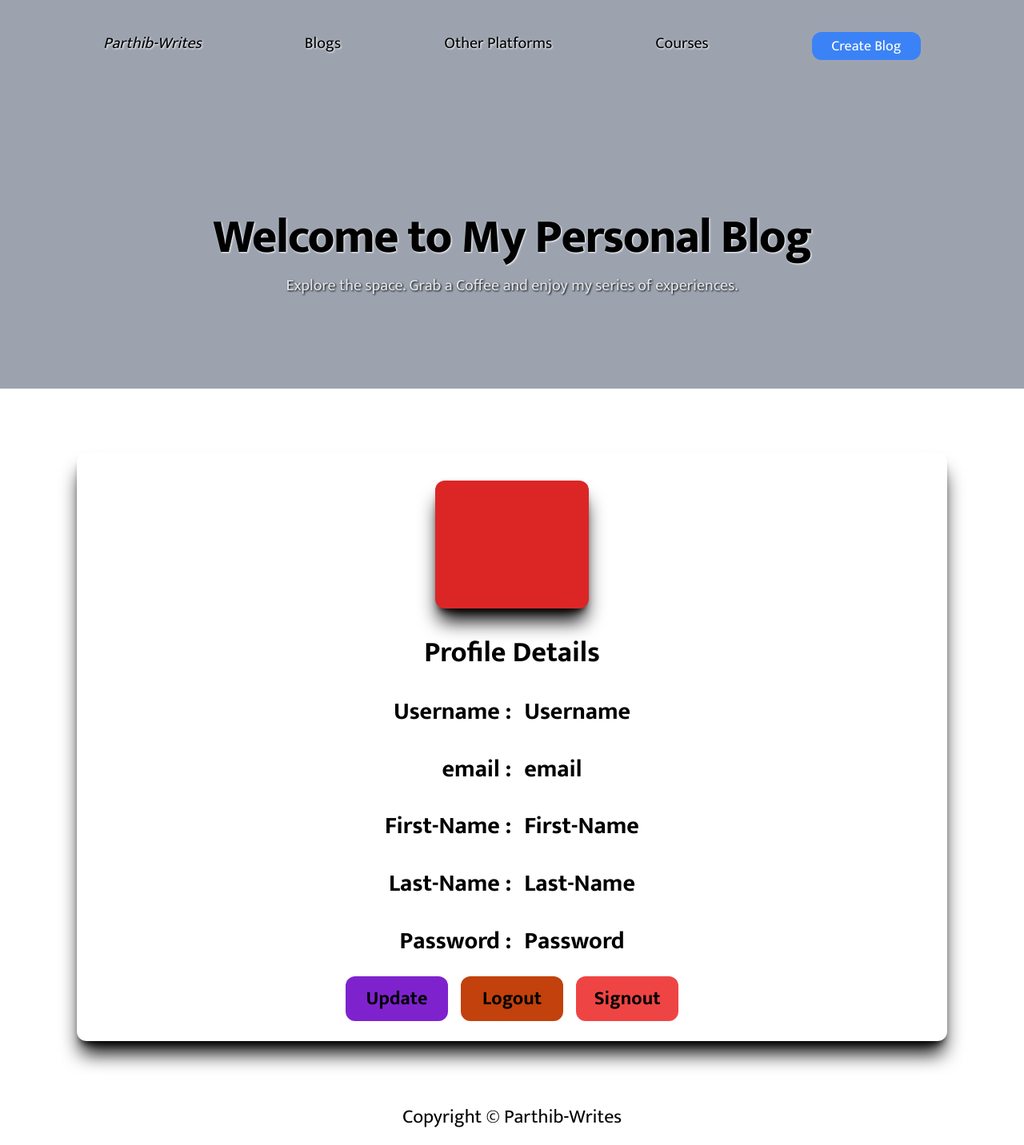
After one commit to PARTHIB-DEB/PARTHIB-WRITES, a Django app: page /blogs/profile/ in a window 1280 px wide. The commit adds this page. Shown: the whole page at 80% size. Run offline with Django 5.2, Linux system fonts and the light colour scheme; the visitor is signed in with stand-in values (Sample User, id 1); some libraries are stand-ins or nearby versions.

Commit message:
Add : Profile Template

```diff
--- a/blog/settings.py
+++ b/blog/settings.py
@@ -89,6 +89,9 @@ DATABASES = {
         'PASSWORD': 'pkblog',
         'HOST': '127.0.0.1',
         'PORT': '5432',
+        'TEST': {
+            'NAME': 'test_personal_blog',
+        }
     }
 }
 
--- /dev/null
+++ b/content/templates/content/profile.html
@@ -0,0 +1,41 @@
+{% extends "content/base.html" %}
+
+{% block title %}
+Profile
+{% endblock title %}
+
+{% block content %}
+
+<main class="h-[50rem] w-full flex justify-center items-center py-[2rem] px-[1rem] md:px-[6rem] lg:">
+    <div class="profile-card text-xl md:text-2xl lg:text-3xl font-bold h-full w-full rounded-xl shadow-black shadow-xl flex flex-col items-center justify-evenly">
+        <div class="image h-[6rem] w-[8rem] md:h-[10rem] md:w-[12rem] rounded-xl bg-red-600 shadow-xl shadow-black"></div>
+        <p class="text-2xl md:text-3xl lg:text-4xl">Profile Details</p>
+        <div class="username flex justify-center space-x-4 items-center h-[5%] w-[90%]">
+            <p class="label-username">Username :</p>
+            <p class="value-username">Username </p>
+        </div>
+        <div class="email flex justify-center space-x-4 items-center h-[5%] w-[90%]">
+            <p class="label-email">email :</p>
+            <p class="value-email">email </p>
+        </div>
+        <div class="First-Name flex justify-center space-x-4 items-center h-[5%] w-[90%]">
+            <p class="label-fname">First-Name :</p>
+            <p class="value-fname">First-Name </p>
+        </div>
+        <div class="Last-Name flex justify-center space-x-4 items-center h-[5%] w-[90%]">
+            <p class="label-lname">Last-Name :</p>
+            <p class="value-lname">Last-Name </p>
+        </div>
+        <div class="Password flex justify-center space-x-4 items-center h-[5%] w-[90%]">
+            <p class="label-password">Password :</p>
+            <p class="value-password">Password </p>
+        </div>
+        <div class="option-btns flex justify-center md:text-2xl space-x-4 items-center h-[5%] w-[90%]">
+            <button type="submit" class="h-[2.5rem] w-[5rem] md:h-[3.5rem] md:w-[8rem] text-center p-2 rounded-xl bg-purple-700 hover:bg-green-500">Update</button>
+            <button type="submit" class="h-[2.5rem] w-[5rem] md:h-[3.5rem] md:w-[8rem] text-center p-2 rounded-xl bg-orange-700 hover:bg-yellow-500">Logout</button>
+            <button type="submit" class="h-[2.5rem] w-[5rem] md:h-[3.5rem] md:w-[8rem] text-center p-2 rounded-xl bg-red-500 hover:bg-red-800">Signout</button>
+        </div>
+    </div>
+</main>
+
+{% endblock content %}
--- a/content/urls.py
+++ b/content/urls.py
@@ -7,4 +7,5 @@ urlpatterns = [
     path('read-blog/<str:username>/<str:title>/',readBlog,name="read"),
     path('update-blog/<str:pk>/',updateBlog,name="update"),
     path('delete-blog/<str:pk>/',deleteBlog,name="delete"),
+    path('profile/',profile,name="profile"),
 ]
--- a/content/views.py
+++ b/content/views.py
@@ -15,15 +15,11 @@ from users.models import *
 # context={"obj":newUser.objects.all()}
 # print(context['obj'][0])
 
-title = articleCreateModel.objects.values_list("title",flat=True)
-username = articleViewModel.objects.values_list("username",flat=True).filter(btitle for btitle in title)
-print(username)
-
 
 @login_required(login_url="login")
 def home(request):
     title = articleCreateModel.objects.values_list("title",flat=True)
-    username = articleViewModel.objects.values_list("username",flat=True).filter(btitle = title)
+    username = newUser.objects.values_list("username",flat=True)
     mixed_dict={}
     i=0
     j=0
@@ -63,7 +59,7 @@ def readBlog(request,username,title):
     A function which is used to read a blog.
     '''
     btitle = articleCreateModel.objects.filter(title=title).title
-    username = newUser.objects.filter(username=username).username
+    username = newUser.objects.filter(username=uname).username
     tcomments = articleViewModel.objects.values_list("per_comment",flat=True).count()
     tlikes = articleViewModel.objects.filter(per_like = 1).values_list("per_like",flat=True).count()
     read_blog = articleViewModel.objects.create(
@@ -147,3 +143,8 @@ def per_like_comment_fn(request,pk):
             return render(request,'./content/base.html')
         return render(request,'./content/base.html')
     return render(request,'./content/comment.html',{"form":form})
+
+
+@login_required(login_url="login")
+def profile(request):
+    return render(request, './content/profile.html')
--- a/static/output.css
+++ b/static/output.css
@@ -669,6 +669,10 @@ video {
   height: 2.2rem;
 }
 
+.h-\[2\.5rem\] {
+  height: 2.5rem;
+}
+
 .h-\[23rem\] {
   height: 23rem;
 }
@@ -701,8 +705,20 @@ video {
   height: 46%;
 }
 
+.h-\[5\%\] {
+  height: 5%;
+}
+
 .h-\[50px\] {
   height: 50px;
+}
+
+.h-\[50rem\] {
+  height: 50rem;
+}
+
+.h-\[6rem\] {
+  height: 6rem;
 }
 
 .h-auto {
@@ -731,6 +747,10 @@ video {
 
 .w-\[5\.5rem\] {
   width: 5.5rem;
+}
+
+.w-\[5rem\] {
+  width: 5rem;
 }
 
 .w-\[6\.5rem\] {
@@ -910,6 +930,26 @@ video {
 .bg-blue-600 {
   --tw-bg-opacity: 1;
   background-color: rgb(37 99 235 / var(--tw-bg-opacity));
+}
+
+.bg-orange-700 {
+  --tw-bg-opacity: 1;
+  background-color: rgb(194 65 12 / var(--tw-bg-opacity));
+}
+
+.bg-purple-700 {
+  --tw-bg-opacity: 1;
+  background-color: rgb(126 34 206 / var(--tw-bg-opacity));
+}
+
+.bg-red-500 {
+  --tw-bg-opacity: 1;
+  background-color: rgb(239 68 68 / var(--tw-bg-opacity));
+}
+
+.bg-red-600 {
+  --tw-bg-opacity: 1;
+  background-color: rgb(220 38 38 / var(--tw-bg-opacity));
 }
 
 .bg-slate-200 {
@@ -1194,9 +1234,24 @@ video {
   background-color: rgb(74 222 128 / var(--tw-bg-opacity));
 }
 
+.hover\:bg-green-500:hover {
+  --tw-bg-opacity: 1;
+  background-color: rgb(34 197 94 / var(--tw-bg-opacity));
+}
+
 .hover\:bg-purple-600:hover {
   --tw-bg-opacity: 1;
   background-color: rgb(147 51 234 / var(--tw-bg-opacity));
+}
+
+.hover\:bg-red-800:hover {
+  --tw-bg-opacity: 1;
+  background-color: rgb(153 27 27 / var(--tw-bg-opacity));
+}
+
+.hover\:bg-yellow-500:hover {
+  --tw-bg-opacity: 1;
+  background-color: rgb(234 179 8 / var(--tw-bg-opacity));
 }
 
 .hover\:font-bold:hover {
@@ -1263,12 +1318,20 @@ video {
     display: none;
   }
 
+  .md\:h-\[10rem\] {
+    height: 10rem;
+  }
+
   .md\:h-\[2\.2rem\] {
     height: 2.2rem;
   }
 
   .md\:h-\[2\.5rem\] {
     height: 2.5rem;
+  }
+
+  .md\:h-\[3\.5rem\] {
+    height: 3.5rem;
   }
 
   .md\:h-\[35rem\] {
@@ -1299,6 +1362,10 @@ video {
     width: 50%;
   }
 
+  .md\:w-\[12rem\] {
+    width: 12rem;
+  }
+
   .md\:w-\[50\%\] {
     width: 50%;
   }
@@ -1319,6 +1386,10 @@ video {
     width: 80%;
   }
 
+  .md\:w-\[8rem\] {
+    width: 8rem;
+  }
+
   .md\:rounded-2xl {
     border-radius: 1rem;
   }
@@ -1335,6 +1406,11 @@ video {
   .md\:px-\[2rem\] {
     padding-left: 2rem;
     padding-right: 2rem;
+  }
+
+  .md\:px-\[6rem\] {
+    padding-left: 6rem;
+    padding-right: 6rem;
   }
 
   .md\:px-\[8rem\] {
@@ -1403,6 +1479,11 @@ video {
     line-height: 2.25rem;
   }
 
+  .lg\:text-4xl {
+    font-size: 2.25rem;
+    line-height: 2.5rem;
+  }
+
   .lg\:text-5xl {
     font-size: 3rem;
     line-height: 1;
```
Also changed, not shown: tests/test_content.py (+2 -0 lines).
